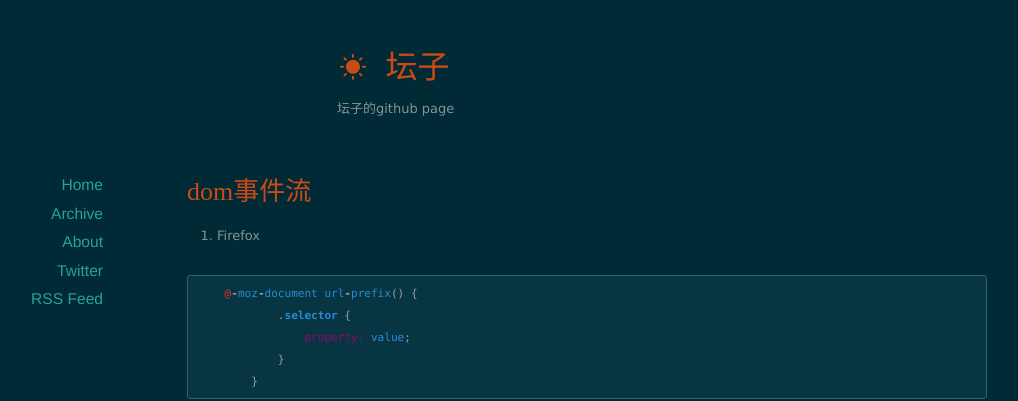
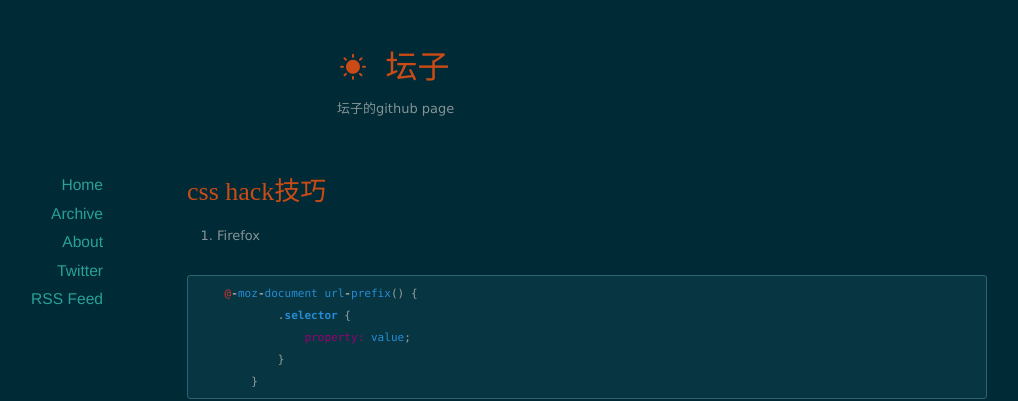
Before and after one commit to kelyau/kelyau.github.io, a Jekyll site: the page built from _posts/2014-02-18-css-hack.markdown, in a window 1280 px wide. Shown: the top 401 px of the page, without its empty margins (53-1071 px from the left). Built offline with Jekyll 4.4.1, drawn with Linux system fonts in a browser that asks for light colours; nearby versions of some CDN libraries.

Commit message:
change post title

```diff
--- a/_posts/2014-02-18-css-hack.markdown
+++ b/_posts/2014-02-18-css-hack.markdown
@@ -1,6 +1,6 @@
 ---
 layout: post
-title:  "dom事件流"
+title:  "css hack技巧"
 date:   2014-02-18 0:01:25
 categories: css
 ---
```
